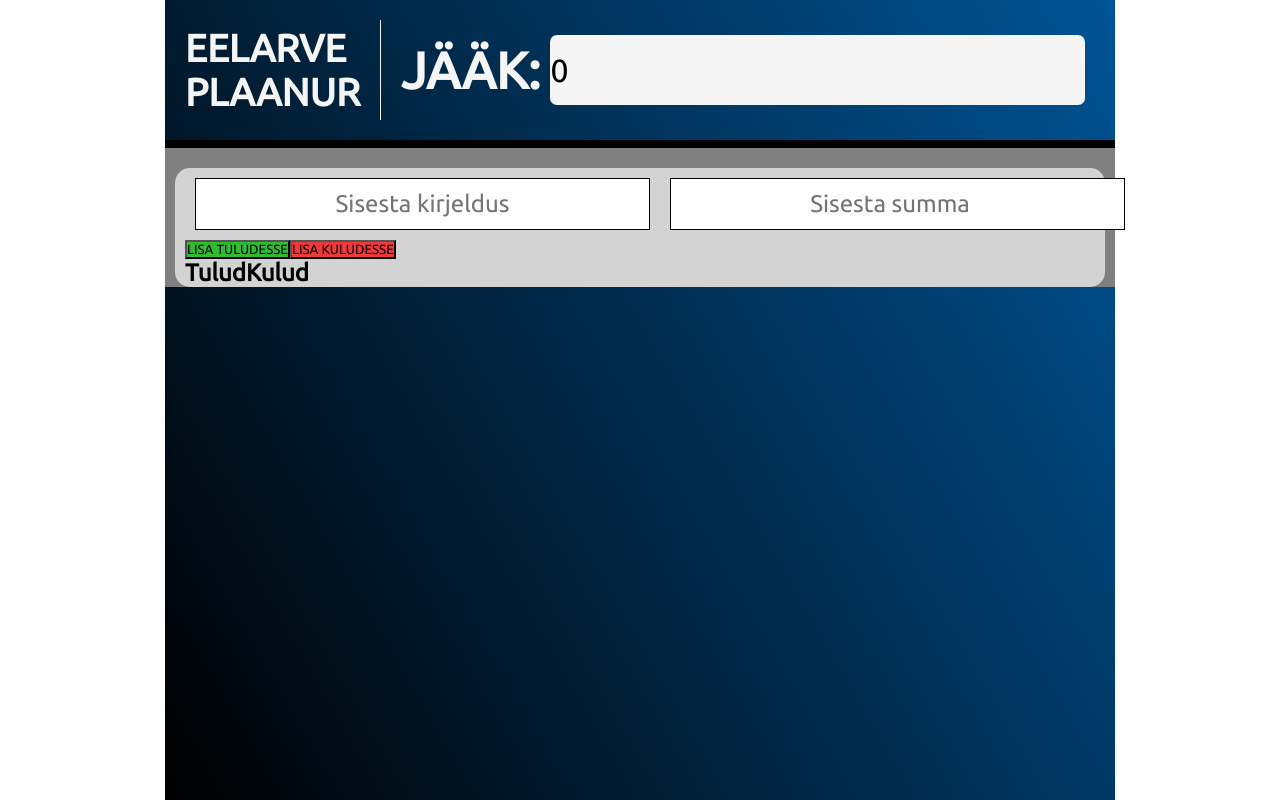
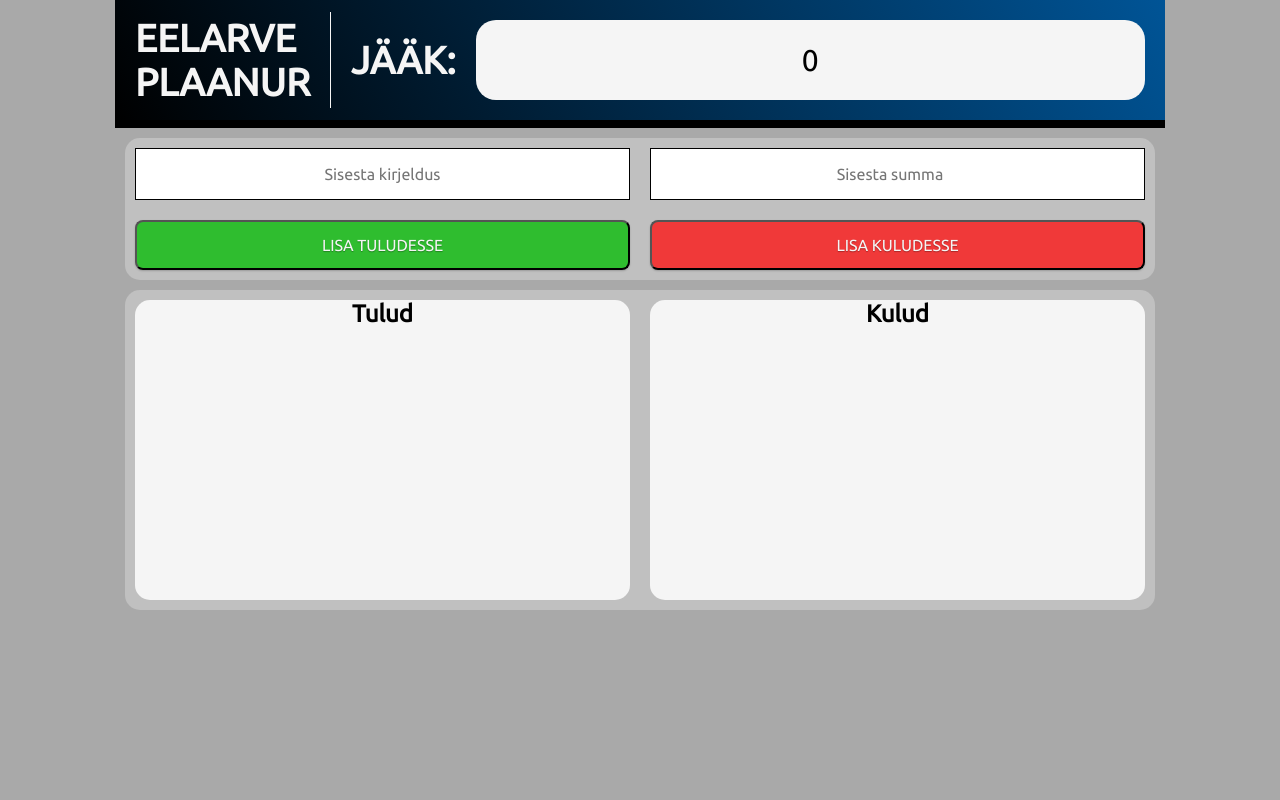
Before and after one commit to ratsepmarkus/calc, a plain HTML site: page index.html in a window 1280 px wide. Drawn offline with Linux system fonts and the light colour scheme.

Commit message:
Update style.css

```diff
--- a/style.css
+++ b/style.css
@@ -11,55 +11,52 @@ html, body {
 body {
     display: flex;
     justify-content: center;
-    background-color: rgb(255, 255, 255) 255, 255);
+    background: darkgrey
 }
 
+main {
+    flex: 1;
+    display: flex;
+    justify-content: space-around;
+}
 
 .container {
-    height: 100%;
-    flex-direction: column;
-    max-width: 950px;
+    height: flex;
+    max-width: 1050px;
     float: center;
     width: 100%;
-    flex-wrap: wrap;
-    background-color: #393939;
-    background: linear-gradient(240deg, rgba(0,84,150,1) 0%, rgba(0,0,0,1) 100%);
-
+    margin: 10p;
 }
 
 .container2 {
-    background-color: lightgrey;
-    flex-direction: column;
-    max-width: 950px;
+    background-color: darkgrey;
+    max-width: 1050px;
+    height: flex;
     float: center;
+}
+
+.container3 {
+    background-color: gray;
+    max-width: 1050px;
+    height: flex;
+}
+
+.container4 {
+    background-color: silver;
+    max-width: 1050px;
+    height: flex;
     margin: 10px;
     border-radius: 15px;
 }
 
-.container3 {
-    background-color: gray;
-    flex-direction: column;
-    max-width: 1050px;
-    float: center;
-    padding-top: 10px;
-    height: flex;
-
-}
-
-.heading-container {
-    display: flex;
-
-}
-
-
 .header {
-    height: 100px;
+    height: 120px;
     flex-direction: row;
     max-width: 1050px;
     display: flex;
     align-items: center;
     justify-content: center;
-    margin: 20px;
+    background: linear-gradient(240deg, rgba(0,84,150,1) 0%, rgba(0,0,0,1) 100%)
 }
 
 .header-text {
@@ -67,13 +64,12 @@ body {
     color: whitesmoke;
     flex-direction: column;
     font-size: 2vw;
+    margin: 20px;
 }
 
 .vl {
     border-left: whitesmoke solid 1px;
-    height: 100%;
-    margin: 20px;
-
+    height: 80%;
 }
 
 .hl {
@@ -82,29 +78,21 @@ body {
 }
 
 .j22k {
-    display: flex;
+    margin: 20px;
+    font-size: 3vw;
     color: whitesmoke;
-    flex-direction: column;
-    font-size: 4vw;
 }
 
 .balance-container {
     display: flex;
     width: 100%;
-    height: 70px;
+    height: 80px;
+    margin-right: 20px;
     background-color: whitesmoke;
-    border-radius:7px;
-    margin: 10px;
-    font-size: xx-large;
+    border-radius: 20px;
+    justify-content: center;
     align-items: center;
-
-}
-
-
-
-main {
-    flex: 1;
-    display: flex;
+    font-size: 30px;
 }
 
 .kast {
@@ -113,25 +101,26 @@ main {
     width: 100%;
     margin: 10px;
     height: 50px;
+    font-size: medium;
     text-align: center;
     border: 1px solid;
     display: flex;
-    font-size: x-large;
     align-items: center;
     justify-content: center
 }
 
-a.button {
+.button {
 	display: inline-block;
 	outline: none;
     cursor: pointer;
     width: 50%;
-    height: 30px;
+    height: 50px;
     margin: 10px;
-    text-align: center;
+	text-align: center;
     text-decoration: none;
-    color:whitesmoke;
-	padding: 1em 2em .55em;
+    color: whitesmoke;
+    font-size: medium;
+	padding: .5em 2em .55em;
 	text-shadow: 0 1px 1px rgba(0,0,0,.3);
 	-webkit-border-radius: .5em;
 	-moz-border-radius: .5em;
@@ -141,11 +130,11 @@ a.button {
 	box-shadow: 0 1px 2px rgba(0,0,0,.2);
 }
 
-a.button:hover {
+.button:hover {
 	text-decoration: none;
 }
 
-a.button:active {
+.button:active {
 	position: relative;
 	top: 1px;
 }
@@ -158,51 +147,21 @@ a.button:active {
     background-color: #f03939;
 }
 
-.column1 {
-    float: center;
-    width: 100%;
-    background-color: silver;
+.column {
+    float: left;
+    width: 50%;
     height: flex;
+    margin: 10px;
+    background-color: whitesmoke;
+    min-height: 300px;
     border-radius:15px;
+    text-align: center;
 }
 
-.column2 {
-    float: center;
-    background-color: whitesmoke;
-    height: flex;
-    margin: 10px;
-    min-height: 300px;
+.kirjeldus {
+    float: left;
 }
 
-li {
-    width: 100%;
-    border-color: whitesmoke;
-    border: 1px;
-    list-style-type: none;
+.summa{
+    float: right;
 }
-
-.container4 {
-    width: 950px;
-    padding-left: 10px;
-    padding-right: 10px;
-    height: flex;
-}
-
-.negative {
-    color: #f03939;
-    font-size: x-large;
-    font-weight: 700;
-    text-align: right;
-  }
-  .positive {
-    color: #2fbd2f;
-    font-size: x-large;
-    font-weight: 700;
-    text-align: right;
-  @media all and (max-width:30em)
-{
-    a.button{
-        display:block;
-        margin:0.4em auto;
-    }
-}
```
